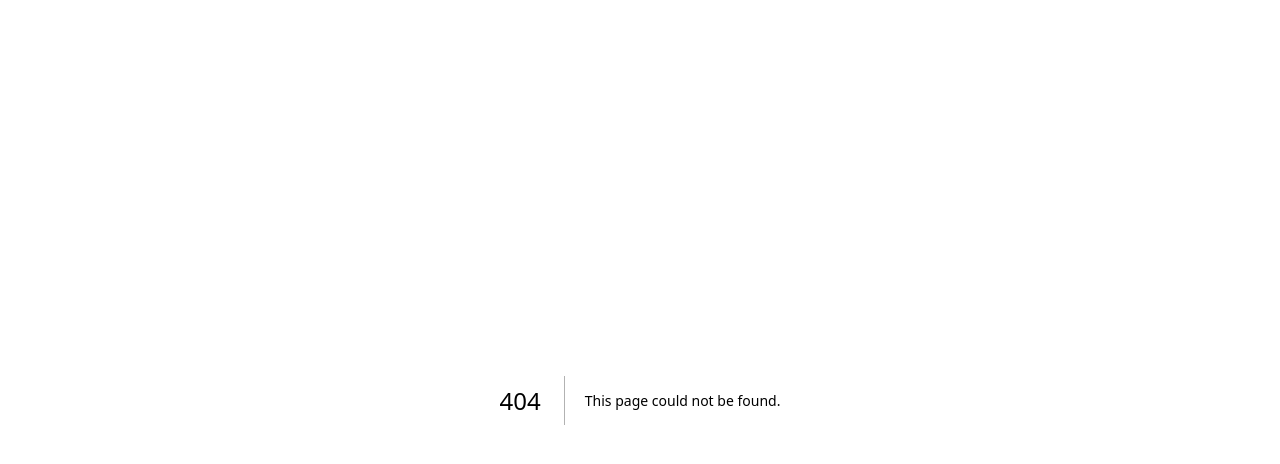
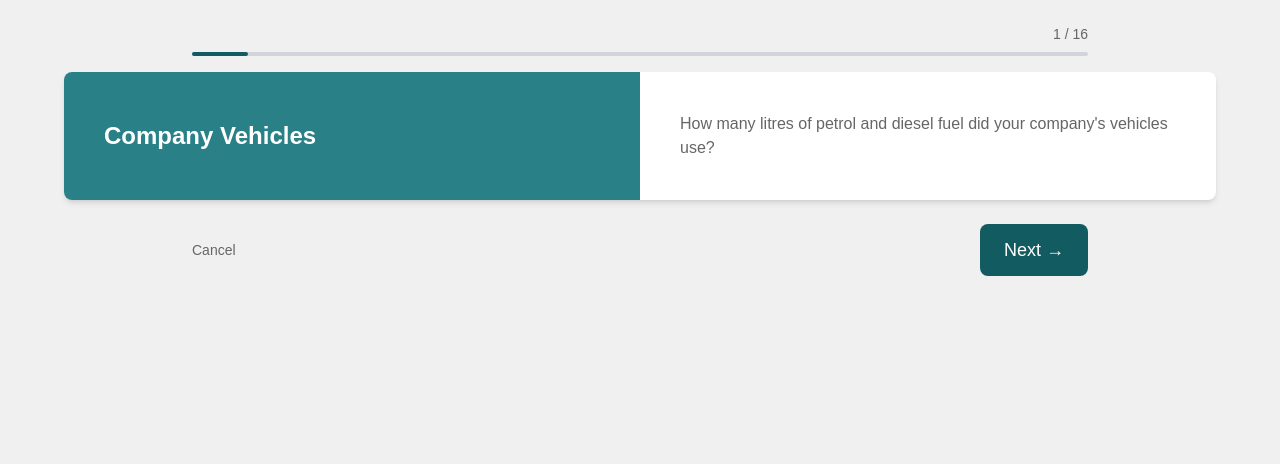
Before and after one commit to Equipoise-Earth/sme-basic-carbon-calculator, a Next.js app: page /survey/company/1 in a window 1280 px wide. Before the commit this address had no page. Shown: the top 464 px of the page. Built offline with nearby package versions, Linux system fonts and the light colour scheme; a web font is replaced by a local one.

Commit message:
Adding company survey pages

```diff
--- /dev/null
+++ b/src/app/survey/company/[step]/page.tsx
@@ -0,0 +1,74 @@
+"use client";
+
+import { useParams, useRouter } from "next/navigation";
+import { useEffect, useState } from "react";
+import Image from "next/image";
+
+export default function CompanySurvey() {
+  const router = useRouter();
+  const params = useParams();
+  const step = parseInt(params.step as string) || 1;
+  const totalSteps = 16; // Placeholder, will adjust as needed
+
+  const [inputValue, setInputValue] = useState("");
+
+  const handleNext = () => {
+    if (step < totalSteps) router.push(`/survey/company/${step + 1}`);
+  };
+
+  const handleBack = () => {
+    if (step > 1) router.push(`/survey/company/${step - 1}`);
+  };
+
+  return (
+    <div className="flex flex-col items-center min-h-screen bg-lightGrey px-4">
+      {/* Top Navigation (Back & Progress) */}
+      <div className="w-full max-w-4xl flex justify-between items-center pt-6">
+        {step > 1 ? (
+          <button onClick={handleBack} className="text-darkGrey text-sm font-sofia">
+            ← Go back
+          </button>
+        ) : (
+          <div /> // Keeps alignment when "Go back" is hidden
+        )}
+        <p className="text-darkGrey text-sm font-sofia">
+          {step} / {totalSteps}
+        </p>
+      </div>
+
+      {/* Progress Bar */}
+      <div className="w-full max-w-4xl mt-2">
+        <div className="h-1 bg-gray-300 rounded-full">
+          <div
+            className="h-1 bg-primary rounded-full"
+            style={{ width: `${(step / totalSteps) * 100}%` }}
+          ></div>
+        </div>
+      </div>
+
+      {/* Two-Column Layout: Left Teal, Right White */}
+        <div className="bg-white rounded-lg shadow-md mt-4 w-full max-w-6xl grid grid-cols-1 md:grid-cols-2">
+        {/* Left Column (Teal Section) */}
+        <div className="bg-secondary p-10 text-white flex items-center md:rounded-l-lg">
+            <h2 className="text-2xl font-bold">Company Vehicles</h2>
+        </div>
+
+        {/* Right Column (White Section - Questions) */}
+        <div className="p-10">
+            <p className="text-darkGrey">How many litres of petrol and diesel fuel did your company's vehicles use?</p>
+        </div>
+        </div>
+
+      {/* Buttons */}
+      <div className="w-full max-w-4xl flex justify-between mt-6">
+        <button className="text-darkGrey text-sm">Cancel</button>
+        <button
+          onClick={handleNext}
+          className="px-6 py-3 bg-primary text-white rounded-lg text-lg hover:bg-secondary"
+        >
+          {step === 1 ? "Next →" : "Continue →"}
+        </button>
+      </div>
+    </div>
+  );
+}
--- /dev/null
+++ b/src/app/survey/company/guidance/[step]/page.tsx
@@ -0,0 +1,70 @@
+"use client";
+
+import { useParams, useRouter } from "next/navigation";
+import Image from "next/image";
+
+export default function CompanyGuidance() {
+  const router = useRouter();
+  const params = useParams();
+  const step = parseInt(params.step as string) || 1;
+  const totalGuidanceSteps = 2; // 2 guidance screens
+
+  const handleNext = () => {
+    if (step < totalGuidanceSteps) {
+      router.push(`/survey/company/guidance/${step + 1}`);
+    } else {
+      router.push(`/survey/company/1`); // Start data capture
+    }
+  };
+
+  return (
+    <div className="flex flex-col items-center min-h-screen bg-lightGrey px-4">
+      {/* Cancel Button (Now Top Left) */}
+      <div className="w-full max-w-4xl pt-6 flex justify-between">
+        <button onClick={() => router.push("/")} className="text-darkGrey text-sm">
+          Cancel
+        </button>
+      </div>
+
+      {/* Two-Column Layout: Left White, Right Teal */}
+      <div className="bg-white md:rounded-l-lg shadow-md mt-4 w-full max-w-6xl grid grid-cols-1 md:grid-cols-2">
+        {/* Left Column (White Section) */}
+        <div className="p-10">
+          {step === 1 && (
+            <>
+              <h1 className="text-3xl font-bold font-sofia">
+                Emissions estimates are all about the <span className="text-primary">data</span>
+              </h1>
+              <p className="text-darkGrey mt-4">Here's what you'll need to gather:</p>
+            </>
+          )}
+        </div>
+
+        {/* Right Column (Teal Section) */}
+        <div className="bg-secondary p-10 text-white flex items-center md:rounded-r-lg">
+          <h2 className="text-2xl font-bold">Company Data</h2>
+        </div>
+      </div>
+
+      {/* Bottom Navigation */}
+      <div className="w-full max-w-4xl flex justify-between mt-6">
+        {/* "Go Back" (Bottom Left) */}
+        {step > 1 ? (
+          <button onClick={() => router.back()} className="px-6 py-3 border border-darkGrey text-darkGrey rounded-lg text-lg">
+            ← Go back
+          </button>
+        ) : (
+          <div />
+        )}
+
+        {/* "Next / Start" (Bottom Right) */}
+        <button
+          onClick={handleNext}
+          className="px-6 py-3 bg-primary text-white rounded-lg text-lg hover:bg-secondary"
+        >
+          {step === 2 ? "Start →" : "Next →"}
+        </button>
+      </div>
+    </div>
+  );
+}
--- a/src/app/survey/introduction/[step]/page.tsx
+++ b/src/app/survey/introduction/[step]/page.tsx
@@ -22,13 +22,15 @@ export default function IntroductionSurvey() {
   };
 
   return (
+    <div className="flex flex-col items-center min-h-screen bg-lightGrey px-4">
+      {/* Top Navigation (Go Back & Step Counter) */}
       <div className="w-full max-w-4xl flex justify-between items-center pt-6">
         {step > 1 ? (
           <button onClick={handleBack} className="text-darkGrey text-sm font-sofia">
             ← Go back
           </button>
         ) : (
-    <div></div> // Keeps alignment when "Go back" is hidden
+          <div /> // Keeps alignment when "Go back" is hidden
         )}
         <p className="text-darkGrey text-sm font-sofia">
           Step {step} / {totalSteps}
@@ -169,7 +171,7 @@ export default function IntroductionSurvey() {
               <option value="Manufacturing">Manufacturing</option>
             </select>
             <button
-              onClick={() => router.push("/survey/company/1")} // Moves to next section
+              onClick={() => router.push("/survey/company/guidance/1")} // Moves to next section
               disabled={!inputValue}
               className={`mt-6 px-6 py-3 rounded-lg text-lg ${
                 inputValue ? "bg-primary text-white hover:bg-secondary" : "bg-gray-300 text-gray-500"
```
Lines whose indentation alone changed are shown as unchanged.
